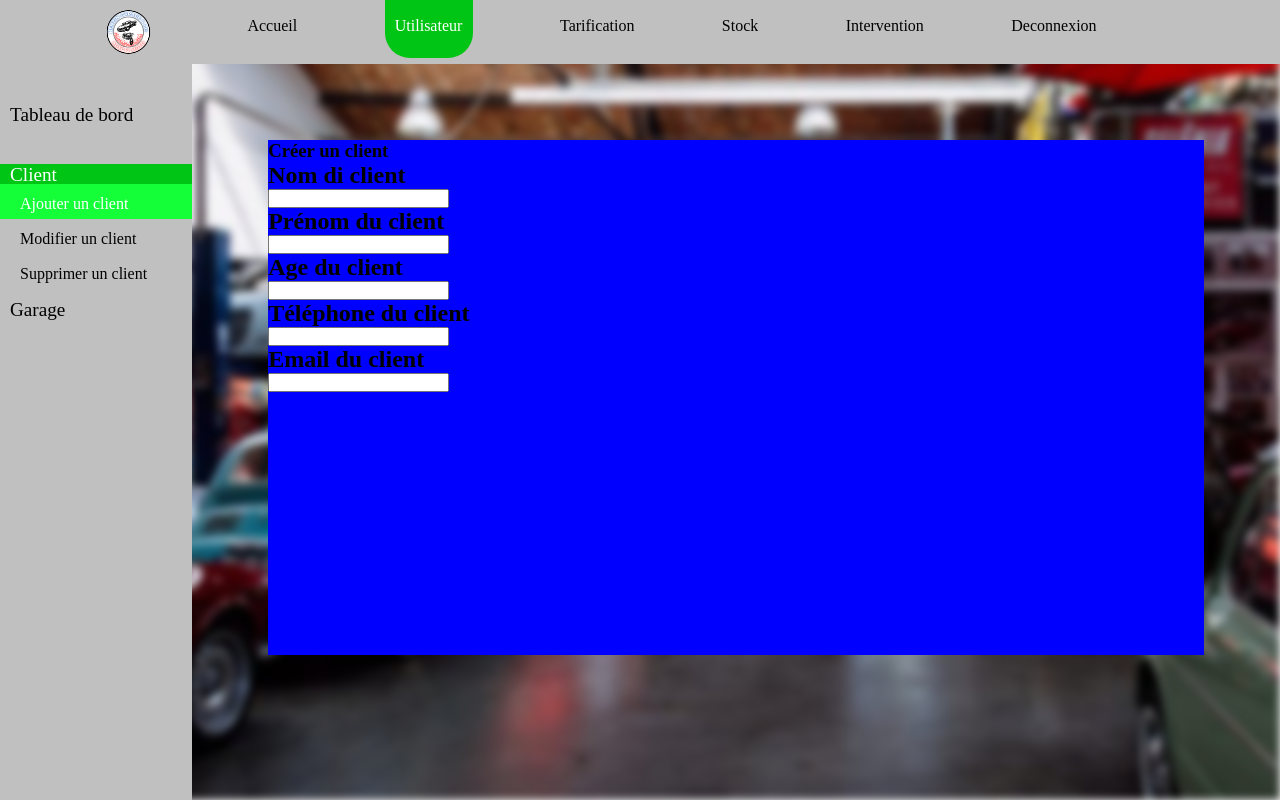
After one commit to achedon12/BenzinGarage, a PHP site: template views/adminAddClient.php in a window 1280 px wide. The commit adds this page. Run offline with PHP 8.4, Linux system fonts and the light colour scheme; the template is opened without the code that fills it, so the values that code supplies are empty.

Commit message:
page adminAddClient.php avancé, il manque fenetre du milieu

```diff
--- /dev/null
+++ b/assets/css/adminAddClient.css
@@ -0,0 +1,63 @@
+.addClientWindow{
+    width: 85%;
+
+}
+
+.sectionCenterAddClient{
+    margin: 7%;
+    height: 70%;
+    background-color: blue;
+}
+
+.liste{
+    display: flex;
+    flex-direction: column;
+    justify-content: space-between;
+    height: 30%;
+}
+
+.sousListe{
+    margin-top: 0;
+    margin-left: 20%;
+    font-size: 0.7em;
+}
+
+.sousListeSection{
+    display: flex;
+    flex-direction: column;
+    justify-content: space-between;
+    height: 75px;
+
+}
+
+
+
+.sousListeSection p{
+    margin-top: 5px;
+    margin-left: 20px;
+    display: flex;
+    align-items: center;
+    height: 30px;
+}
+
+.hoverliSousList{
+    background-color: #15FF39;
+
+}
+
+.hoverliSousList p{
+    color:white;
+}
+.liste .aListeOptionAdmin{
+    height: 20px;
+    margin-top: 40px;
+    font-size: 1.2em;
+
+}
+.aListeOptionAdmin p{
+    margin-left: 10px;
+}
+
+.hoverli p{
+    color: white;
+}
--- a/assets/css/utilisateurAdministrateur.css
+++ b/assets/css/utilisateurAdministrateur.css
@@ -88,7 +88,10 @@ aside li a{
 
 .hoverli{
     background-color: var(--green-color);
+    color: #FFFFFF;
 }
+
+
 .hoverli>a{
     color: white;
 
--- a/src/app/controllers/UsersController.php
+++ b/src/app/controllers/UsersController.php
@@ -19,4 +19,7 @@ class UsersController{
         render('UtilisateurAdministrateur.php');
     }
 
+    public function adminAddClientPage():void{
+        render('adminAddClient.php');
+    }
 }
--- a/src/app/route/Route.php
+++ b/src/app/route/Route.php
@@ -10,3 +10,4 @@ SimpleRouter::get('/login-in', [UsersController::class, 'loginPage']);
 SimpleRouter::get('/accueil/employe', [UsersController::class, 'accueilPage']);
 SimpleRouter::get('/accueil/admin', [UsersController::class, 'accueilAdministrateurPage']);
 SimpleRouter::get('/admin/utilisateur', [UsersController::class, 'utilisateurAdministrateur']);
+SimpleRouter::get('/admin/addClient', [UsersController::class, 'adminAddClientPage']);
--- a/views/UtilisateurAdministrateur.php
+++ b/views/UtilisateurAdministrateur.php
@@ -1,6 +1,7 @@
 <!DOCTYPE html>
 <html>
     <head>
+
         <link rel="stylesheet" href="../assets/css/style.css">
         <link rel="stylesheet" href="../assets/css/accueilAdmin.css">
         <link rel="stylesheet" href="../assets/css/utilisateurAdministrateur.css">
--- /dev/null
+++ b/views/adminAddClient.php
@@ -0,0 +1,61 @@
+<!DOCTYPE html>
+<html>
+<head>
+
+    <link rel="stylesheet" href="../assets/css/style.css">
+    <link rel="stylesheet" href="../assets/css/accueilAdmin.css">
+    <link rel="stylesheet" href="../assets/css/utilisateurAdministrateur.css">
+    <link rel="stylesheet" href="../assets/css/adminAddClient.css"></link>
+</head>
+<body>
+<nav>
+    <img src="../assets/img/logo.png" alt="logo">
+    <ul>
+        <li><a href="#" >Accueil</a></li>
+        <li class="hover"><a href="#">Utilisateur</a></li>
+        <li><a href="#">Tarification</a></li>
+        <li><a href="#">Stock</a></li>
+        <li><a href="#">Intervention</a></li>
+        <li><a href="#">Deconnexion</a></li>
+    </ul>
+</nav>
+<main>
+    <aside>
+        <section class="liste">
+            <a href="#" class="aListeOptionAdmin"><p>Tableau de bord</p></a>
+
+            <a href="#" class=" aListeOptionAdmin hoverli "><p>Client</p></a>
+            <section class="sousListeSection">
+                <a class="hoverliSousList" href="#"><p>Ajouter un client</p></a>
+                <a href=""><p>Modifier un client</p></a>
+                <a href=""><p>Supprimer un client</p></a>
+            </section>
+            <a href="#" class="aListeOptionAdmin"><p>Garage</p></a>
+        </section>
+    </aside>
+    <section class="addClientWindow">
+        <section class="sectionCenterAddClient">
+            <form>
+            <h1>Créer un client</h1>
+
+                <h2>Nom di client</h2>
+                <input type="text">
+
+                <h2>Prénom du client</h2>
+                <input type="text">
+
+                <h2>Age du client</h2>
+                <input type="text">
+
+                <h2>Téléphone du client</h2>
+                <input type="text">
+
+                <h2>Email du client</h2>
+                <input type="text">
+            </form>
+        </section>
+    </section>
+</main>
+
+</body>
+</html>
```
Also changed, not shown: 1 other file.
